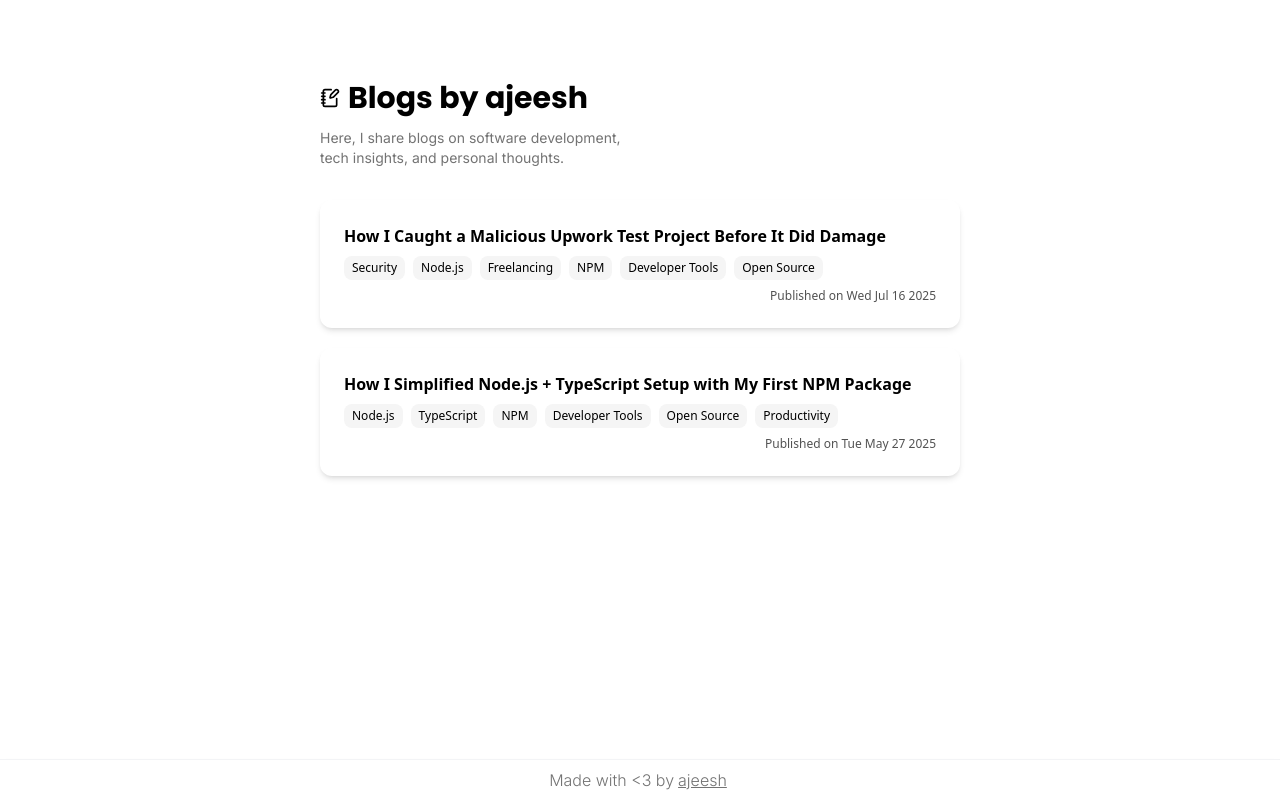
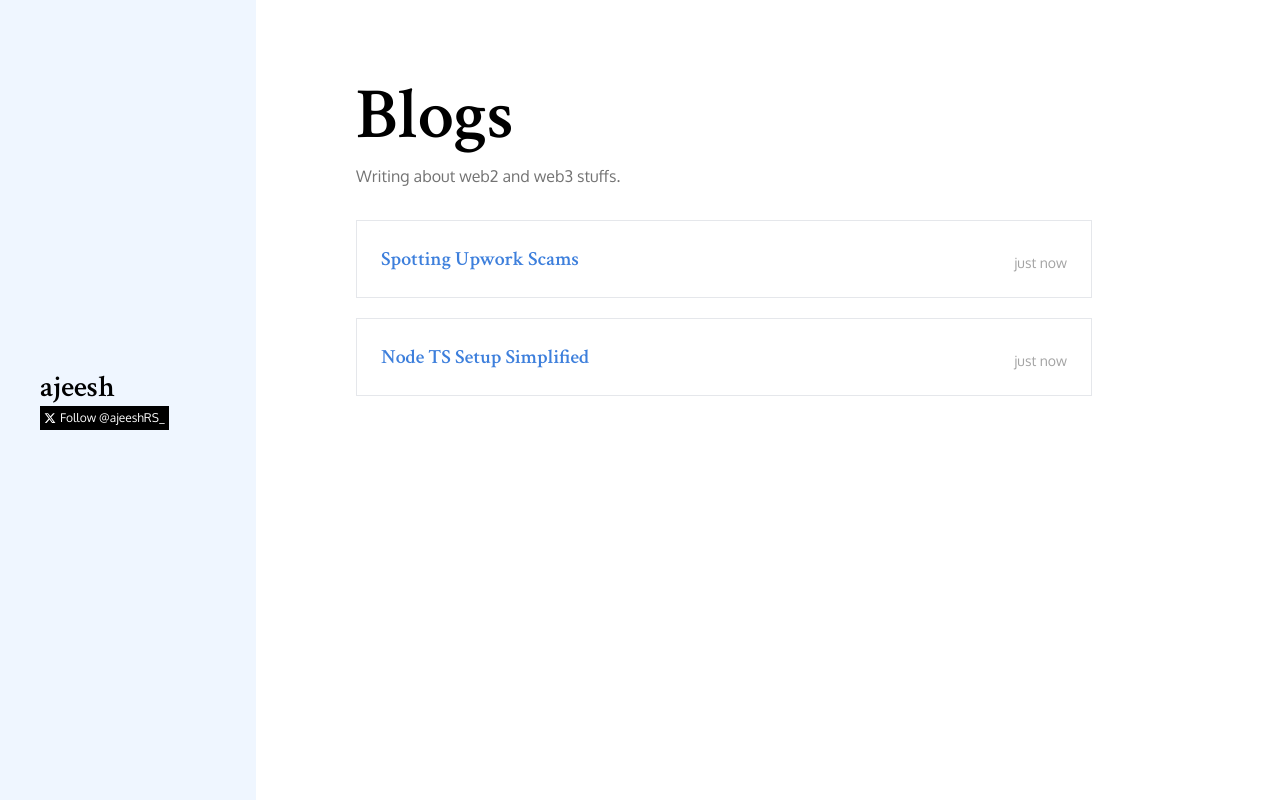
Before and after one commit to ajeeshRS/personal-blog, a React (Vite) app: page / in a window 1280 px wide. Built offline with nearby package versions, Linux system fonts and the light colour scheme.

Commit message:
update ui for desktop

```diff
--- a/index.html
+++ b/index.html
@@ -8,7 +8,7 @@
     <link rel="preconnect" href="https://fonts.googleapis.com" />
     <link rel="preconnect" href="https://fonts.gstatic.com" crossorigin />
     <link
-      href="https://fonts.googleapis.com/css2?family=Inter:ital,opsz,wght@0,14..32,100..900;1,14..32,100..900&family=Poppins:ital,wght@0,100;0,200;0,300;0,400;0,500;0,600;0,700;0,800;0,900;1,100;1,200;1,300;1,400;1,500;1,600;1,700;1,800;1,900&display=swap"
+      href="https://fonts.googleapis.com/css2?family=Crimson+Text:ital,wght@0,400;0,600;0,700;1,400;1,600;1,700&family=Oxygen:wght@300;400;700&display=swap"
       rel="stylesheet"
     />
     <script type="text/javascript">
--- a/package.json
+++ b/package.json
@@ -16,6 +16,7 @@
     "motion": "^11.15.0",
     "react": "^18.3.1",
     "react-dom": "^18.3.1",
+    "react-icons": "^5.5.0",
     "react-router": "^7.1.1",
     "react-router-dom": "^7.1.1",
     "sonner": "^1.7.1"
--- a/src/App.tsx
+++ b/src/App.tsx
@@ -3,7 +3,9 @@ import BlogCard from "./components/BlogCard";
 import Footer from "./components/Footer";
 import { motion } from "motion/react";
 // import { API } from "./config/axios";
-import { NotebookPen } from "lucide-react";
+import { ArrowBigUp } from "lucide-react";
+import { FaXTwitter } from "react-icons/fa6";
+import { Link } from "react-router";
 
 export interface Blog {
   _id: string;
@@ -22,18 +24,18 @@ function App() {
     {
       _id: "2",
       title:
-        "How I Caught a Malicious Upwork Test Project Before It Did Damage",
+        "Spotting Upwork Scams",
       blogContent: `
                     <p><strong>TL;DR:</strong> I received a "test project" via Upwork that contained obfuscated malicious code. I caught it early, didn't run it, and safely cleaned up my system. Here's how I handled it and how you can protect yourself too.</p>
 
-                <h2>🚩 The Red Flags</h2>
+                <h2>The Red Flags</h2>
                 <ul>
                   <li>Client sent a GitHub repo with vague instructions: "Just run the project and let me know once it's working."</li>
                   <li>Package list included unusual and deprecated packages like <code>request</code>, <code>execp</code>, and <code>fs</code>.</li>
                   <li>A file deep in the backend code had large chunks of obfuscated JavaScript.</li>
                 </ul>
 
-                <h2>🧠 What I Did Immediately</h2>
+                <h2>What I Did Immediately</h2>
                 <ol>
                   <li>Cloned the repo — but <strong>did not run</strong> it blindly.</li>
                   <li>Inspected <code>package.json</code> and removed any suspicious dependencies.</li>
@@ -42,7 +44,7 @@ function App() {
                   <li>Client blocked me on Upwork right after I asked for clarity — which confirmed the suspicion.</li>
                 </ol>
 
-                <h2>🧹 How I Cleaned It Up</h2>
+                <h2>How I Cleaned It Up</h2>
                   <p>
                     -&gt; npm cache clean --force
                   </p>
@@ -51,7 +53,7 @@ function App() {
                   </p>
                 <p>This cleared my system’s npm cache to make sure no malicious packages stayed behind. I also deleted the entire project directory.</p>
 
-                <h2>🔐 Lessons for Every Developer</h2>
+                <h2>Lessons for Every Developer</h2>
                 <ul>
                   <li><strong>Always audit a test repo before running it</strong> — especially from unknown clients.</li>
                   <li>If you see encoded strings, obfuscated loops, or unexpected network calls — be suspicious.</li>
@@ -60,7 +62,7 @@ function App() {
                   <li>If something feels off — <strong>trust your gut</strong>.</li>
                 </ul>
 
-                <h2>📢 Spread the Word</h2>
+                <h2>Spread the Word</h2>
                 <p>Freelancers and junior devs are often targeted for these “test projects.” Don’t let curiosity or eagerness override caution.</p>
                 <p>Share this. Help others avoid getting caught by these tactics.</p>
 
@@ -80,7 +82,7 @@ function App() {
     {
       _id: "1",
       title:
-        "How I Simplified Node.js + TypeScript Setup with My First NPM Package",
+        "Node TS Setup Simplified",
       blogContent: `
     <p>Setting up a Node.js app with TypeScript had always been a repetitive task for me. Every time I started a new project, I found myself doing the same steps—configuring <code>tsconfig.json</code>, setting up <code>nodemon</code> or <code>ts-node-dev</code> for live reload, and managing folder structure.</p>
     <p>To save time, I decided to build a simple NPM package called <strong><code>add-node-ts</code></strong> that could automate this setup. With a single command, it bootstraps a ready-to-go Node.js project with TypeScript, complete with live restart on code changes.</p>
@@ -119,15 +121,26 @@ function App() {
 
   return (
     <>
-      <div className="flex flex-col items-center justify-between min-h-[100vh]">
-        <div className="w-full flex flex-col items-start py-20 space-y-3 md:px-80 px-5">
-          <motion.h3 className="font-bold font-poppins text-3xl text-neutral-850 flex items-center space-x-2">
-            <NotebookPen className="w-5 h-5" />
-            <span>Blogs by ajeesh</span>
+      <div className="flex items-start space-x-5 h-[100vh]">
+        <aside className="w-[20vw] px-10 h-[100vh] flex items-center bg-blue-50">
+          <div className="h-full flex flex-col justify-center">
+            <motion.h3 className="font-semibold font-crimson text-3xl text-black flex items-center space-x-2">
+              <span>ajeesh</span>
+            </motion.h3>
+            <Link to={"https://x.com/ajeeshRS_"}>
+              <div className="bg-black text-white w-fit flex items-center space-x-1 text-xs font-oxygen font-medium p-1">
+                <FaXTwitter className="w-3 h-3" />
+                <span className="">Follow @ajeeshRS_</span>
+              </div>
+            </Link>
+          </div>
+        </aside>
+        <div className="w-full flex flex-col items-start py-20 space-y-3 md:px-20 max-w-4xl px-5 bg-white h-[100vh] overflow-y-scroll">
+          <motion.h3 className="font-semibold font-crimson text-7xl text-black flex items-center space-x-2">
+            <span>Blogs</span>
           </motion.h3>
-          <motion.p className="text-sm text-neutral-500 font-inter md:w-1/2 ">
-            Here, I share blogs on software development, tech insights, and
-            personal thoughts.
+          <motion.p className="text-md text-neutral-500 font-oxygen md:w-1/2 ">
+             Writing about web2 and web3 stuffs.
           </motion.p>
           <motion.div className="flex flex-col w-full space-y-5 pt-5">
             {blogs?.map((blog) => (
@@ -145,7 +158,7 @@ function App() {
             </div>
           </motion.div>
         </div>
-        <Footer />
+        {/* <Footer /> */}
       </div>
     </>
   );
--- a/src/components/BlogCard.tsx
+++ b/src/components/BlogCard.tsx
@@ -1,6 +1,8 @@
 import { motion } from "motion/react";
 import { Blog } from "../App";
 import { useNavigate } from "react-router";
+import { timeAgo } from "../utils/utils";
+
 interface Props {
   blog: Blog | null;
 }
@@ -13,24 +15,16 @@ function BlogCard({ blog }: Props) {
       animate={{ y: 0, opacity: 1 }}
       transition={{ duration: 0.4, ease: "backIn" }}
       onClick={() => navigate(`/${blog?._id}`, { state: { blog } })}
-      className="w-full flex flex-col items-start justify-start shadow-md p-6 rounded-xl space-y-2 cursor-pointer hover:bg-neutral-50"
+      className="w-full flex items-center justify-between border p-6 space-y-2 cursor-pointer hover:bg-neutral-50"
     >
-      <p className="font-semibold">{blog?.title}</p>
-      <div className="w-full flex flex-wrap gap-2 items-center max-w-[100%]">
-        {blog?.tags.map((t: string, i: number) => (
-          <p
-            className="text-xs bg-neutral-100 rounded-lg px-2 py-1 w-fit"
-            key={i}
-          >
-            {t}
-          </p>
-        ))}
-      </div>
-      <div className="w-full flex justify-end">
-        <p className="text-xs text-neutral-600">
-          Published on {new Date(blog?.createdAt as string).toDateString()}
+
+      <p className="font-crimson text-xl font-semibold text-[#3D7FDC]">
+        {blog?.title}
+      </p>
+       <p className="text-sm text-neutral-400 font-oxygen ">
+          {timeAgo(blog?.createdAt as string)}
         </p>
-      </div>
+
     </motion.div>
   );
 }
--- a/src/components/ViewBlog.tsx
+++ b/src/components/ViewBlog.tsx
@@ -1,5 +1,6 @@
 import { Link, useLocation } from "react-router-dom";
-import { ArrowLeft } from "lucide-react";
+import { ChevronsLeft } from "lucide-react";
+import { timeAgo } from "../utils/utils";
 
 export default function ViewBlog() {
   const location = useLocation();
@@ -7,19 +8,19 @@ export default function ViewBlog() {
   const { blog } = location.state;
 
   return (
-    <div className="max-w-4xl mx-auto py-20">
+    <div className="max-w-4xl mx-auto py-20 font-oxygen">
       <div className="mb-8 flex justify-between items-center md:px-0 px-5">
         <Link
           to="/"
-          className="inline-flex items-center text-sm text-gray-600 hover:text-gray-900"
+          className="inline-flex items-center text-sm text-[#3D7FDC] hover:underline"
         >
-          <ArrowLeft size={16} className="mr-1" />
+          <ChevronsLeft size={16} className="mr-1" />
           Back to Blogs
         </Link>
       </div>
 
       <article className="bg-white p-8">
-        <h1 className="md:text-4xl text-3xl text-pretty font-bold text-gray-900 mb-4">
+        <h1 className="md:text-4xl text-3xl text-pretty font-crimson font-semibold text-[#3D7FDC] mb-4">
           {blog?.title}
         </h1>
 
@@ -27,7 +28,7 @@ export default function ViewBlog() {
           {blog?.tags.map((tag: string) => (
             <span
               key={tag}
-              className="inline-flex items-center px-3 py-1 rounded-full text-sm font-medium bg-neutral-100 text-neutral-800"
+              className="inline-flex items-center px-3 py-1 rounded text-xs font-medium bg-neutral-100 text-neutral-800"
             >
               {tag}
             </span>
@@ -35,13 +36,14 @@ export default function ViewBlog() {
         </div>
 
         <div
-          className="my-4 prose py-10 min-w-full"
+          className="my-4 prose py-10 min-w-full text-[#555555]"
           dangerouslySetInnerHTML={{ __html: blog?.blogContent ?? "" }}
         />
         <div className="w-full h-[1px] bg-neutral-200"></div>
 
-        <div className="mt-8 text-xs text-gray-500">
-          Published on {new Date(blog?.createdAt as string).toDateString()}
+        <div className="mt-8 space-y-1 text-xs text-gray-500 font-oxygen">
+          <p>Posted {timeAgo(blog?.createdAt as string)}</p>
+          <p>{new Date(blog?.createdAt as string).toDateString()}</p>
         </div>
       </article>
     </div>
--- /dev/null
+++ b/src/utils/utils.ts
@@ -0,0 +1,24 @@
+
+export function timeAgo(dateInput: string | Date) {
+    const date = new Date(dateInput);
+    const now = new Date();
+    const seconds = Math.floor((now.getTime() - date.getTime()) / 1000);
+
+    const intervals: [number, string][] = [
+      [31536000, "year"],
+      [2592000, "month"],
+      [86400, "day"],
+      [3600, "hour"],
+      [60, "minute"],
+      [1, "second"],
+    ];
+
+    for (const [secondsInUnit, label] of intervals) {
+      const count = Math.floor(seconds / secondsInUnit);
+      if (count >= 1) {
+        return `${count} ${label}${count > 1 ? "s" : ""} ago`;
+      }
+    }
+
+    return "just now";
+  }
--- a/tailwind.config.js
+++ b/tailwind.config.js
@@ -4,8 +4,8 @@ export default {
   theme: {
     extend: {
       fontFamily: {
-        inter: ["Inter", "sans-serif"],
-        poppins: ["Poppins", "sans-serif"],
+        crimson: ["Crimson Text", "sans-serif"],
+        oxygen: ["Oxygen", "sans-serif"],
       },
     },
   },
```
Also changed, not shown: 1 other file (tests, documents, lock files or other folders).
